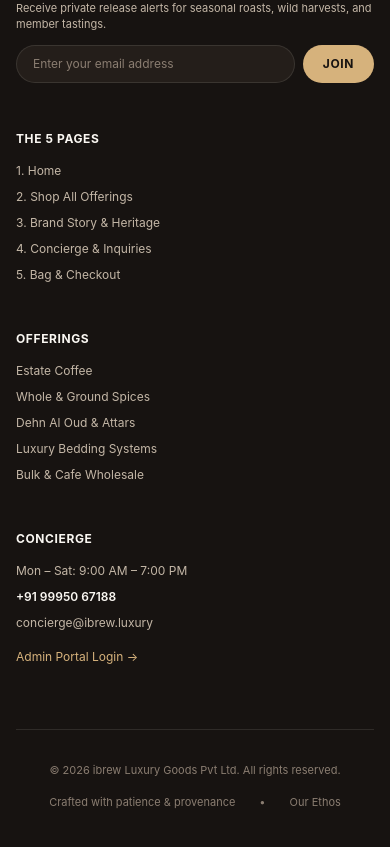
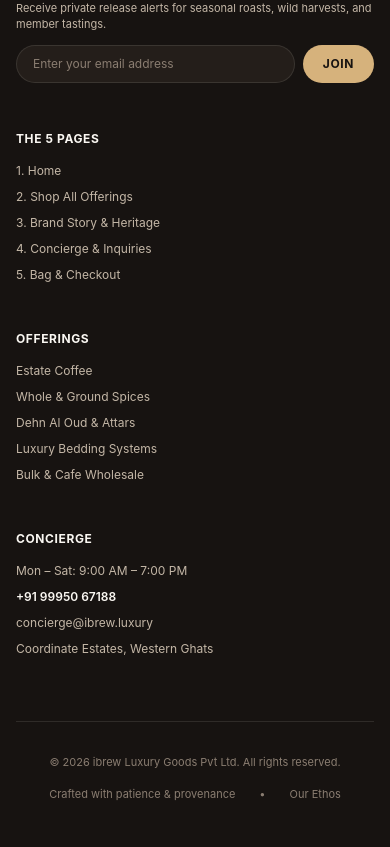
Before and after one commit to Abhinav-THAJ/ibrew, a Next.js app: page / in a window 390 px wide. Shown: the part 8797-9644 px from the top of the page. Built offline with nearby package versions, Linux system fonts and the light colour scheme; a web font is replaced by a local one.

Commit message:
Remove Admin link from public navbar, mobile drawer, and footer while keeping /admin accessible via direct URL

```diff
--- a/components/Footer.tsx
+++ b/components/Footer.tsx
@@ -184,14 +184,7 @@
               <li>Mon – Sat: 9:00 AM – 7:00 PM</li>
               <li className="text-[#FAF7F2] font-semibold">+91 99950 67188</li>
               <li>concierge@ibrew.luxury</li>
-              <li className="pt-2">
-                <Link
-                  href="/admin"
-                  className="inline-block text-[#D6B27C] hover:underline"
-                >
-                  Admin Portal Login →
-                </Link>
-              </li>
+              <li>Coordinate Estates, Western Ghats</li>
             </ul>
           </div>
 
--- a/components/Header.tsx
+++ b/components/Header.tsx
@@ -14,7 +14,6 @@
   Trash2,
   ArrowRight,
   Sparkles,
-  Lock,
 } from "lucide-react";
 
 import { useCart } from "./CartContext";
@@ -143,16 +142,6 @@
                 <Search size={20} strokeWidth={2} />
               </Link>
 
-              {/* Admin Dashboard shortcut */}
-              <Link
-                href="/admin"
-                className="hidden md:inline-flex items-center gap-1.5 text-xs font-semibold text-white hover:text-[#D6B27C] px-3 py-1.5 rounded-full border border-white/20 hover:border-[#D6B27C] bg-white/5 transition-colors"
-                title="Admin Studio"
-              >
-                <Lock size={12} strokeWidth={2} />
-                <span>Admin</span>
-              </Link>
-
               {/* Cart Drawer Trigger */}
               <button
                 type="button"
@@ -228,12 +217,6 @@
             <div className="pt-6 border-t border-white/10 text-xs text-[#C4B7A7] space-y-2">
               <p>Direct Inquiries: +91 99950 67188</p>
               <p>Email: concierge@ibrew.luxury</p>
-              <Link
-                href="/admin"
-                className="inline-block mt-2 text-[#D6B27C] font-semibold underline underline-offset-2"
-              >
-                Go to Admin Portal
-              </Link>
             </div>
           </div>
         </div>
```
